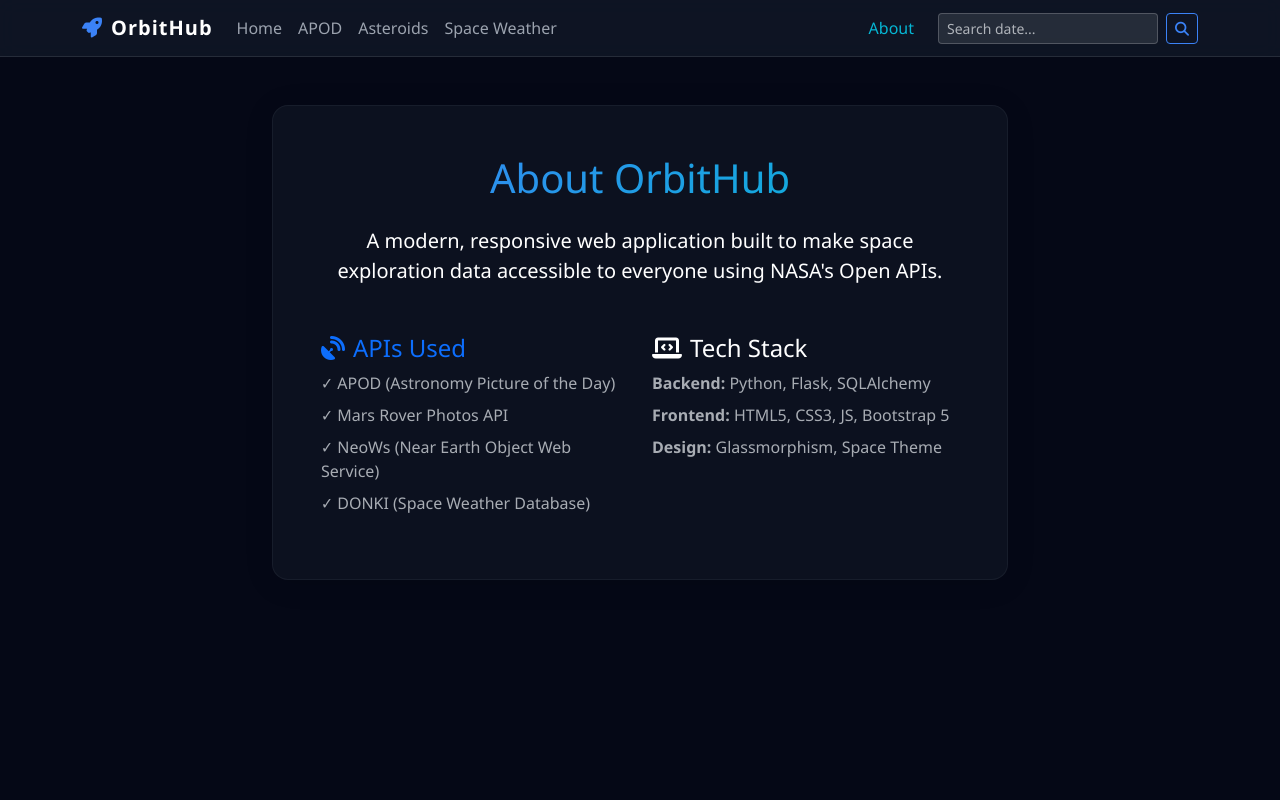
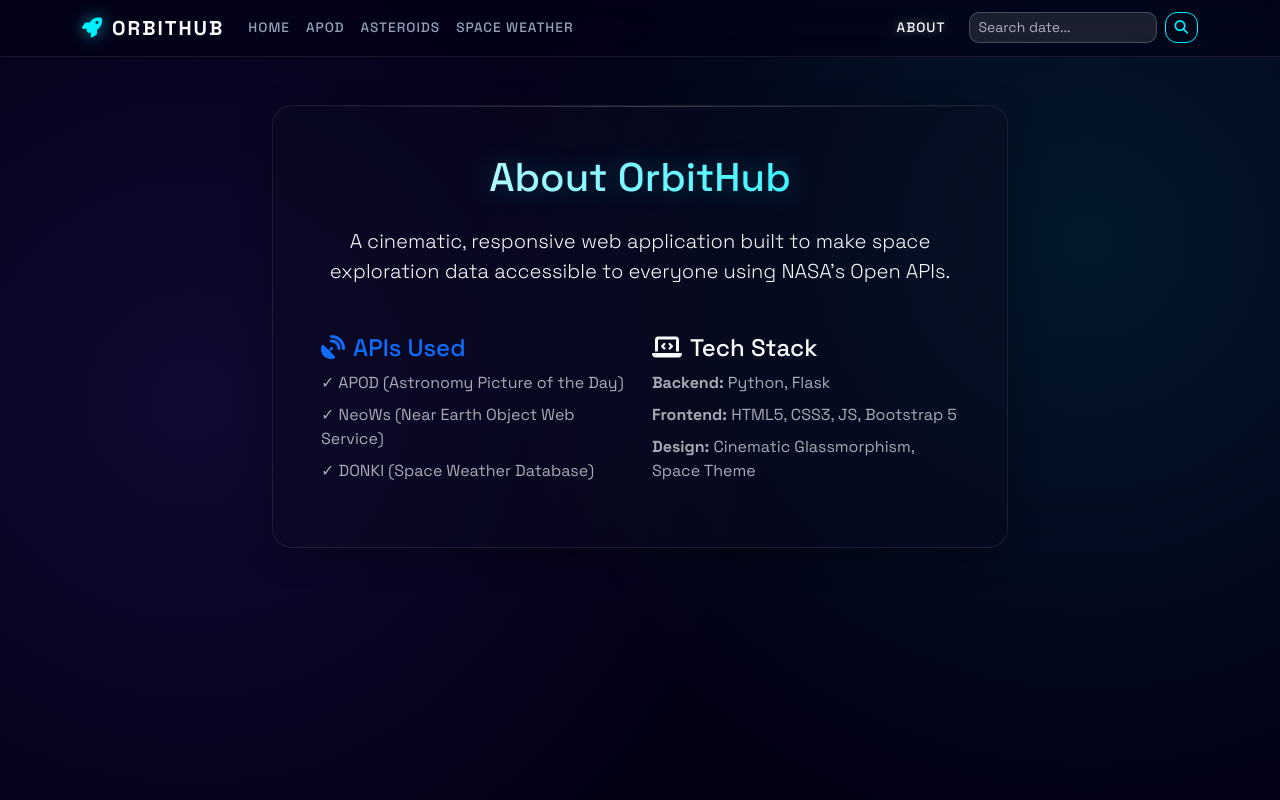
Before and after one commit to saanuvii/OrbitHub-app, a Flask app: page /about in a window 1280 px wide. Run offline with Flask 3, Linux system fonts and the light colour scheme.

Commit message:
feat: improve API resilience and update UI to cinematic space theme

```diff
--- a/NASA-Space-Explorer/static/css/style.css
+++ b/NASA-Space-Explorer/static/css/style.css
@@ -1,16 +1,23 @@
+@import url('https://fonts.googleapis.com/css2?family=Space+Grotesk:wght@300;400;500;600;700&display=swap');
+
 :root {
-    --bg-color: #050816;
-    --card-bg: #111827;
-    --primary: #3B82F6;
-    --accent: #06B6D4;
-    --text: #ffffff;
-    --text-muted: #9ca3af;
+    --bg-color: #030014;
+    --card-bg: rgba(10, 10, 30, 0.4);
+    --primary: #4F46E5;
+    --accent: #00F0FF;
+    --text: #F8FAFC;
+    --text-muted: #94A3B8;
+    --glass-border: rgba(255, 255, 255, 0.08);
 }
 
 body {
     background-color: var(--bg-color);
+    background-image:
+        radial-gradient(circle at 15% 50%, rgba(79, 70, 229, 0.15) 0%, transparent 50%),
+        radial-gradient(circle at 85% 30%, rgba(0, 240, 255, 0.1) 0%, transparent 50%);
+    background-attachment: fixed;
     color: var(--text);
-    font-family: 'Segoe UI', Tahoma, Geneva, Verdana, sans-serif;
+    font-family: 'Space Grotesk', sans-serif;
     min-height: 100vh;
     display: flex;
     flex-direction: column;
@@ -18,45 +25,63 @@ body {
 
 /* Navbar */
 .navbar {
-    background: rgba(17, 24, 39, 0.8) !important;
-    backdrop-filter: blur(10px);
-    -webkit-backdrop-filter: blur(10px);
-    border-bottom: 1px solid rgba(255, 255, 255, 0.1);
+    background: rgba(3, 0, 20, 0.6) !important;
+    backdrop-filter: blur(20px);
+    -webkit-backdrop-filter: blur(20px);
+    border-bottom: 1px solid var(--glass-border);
 }
 
 .navbar-brand {
-    font-weight: bold;
+    font-weight: 700;
     color: var(--text) !important;
-    letter-spacing: 1px;
+    letter-spacing: 2px;
+    text-transform: uppercase;
 }
 
 .navbar-brand i {
-    color: var(--primary);
+    color: var(--accent);
+    filter: drop-shadow(0 0 8px rgba(0, 240, 255, 0.6));
 }
 
 .nav-link {
     color: var(--text-muted) !important;
-    transition: color 0.3s ease;
+    transition: color 0.3s ease, text-shadow 0.3s ease;
+    text-transform: uppercase;
+    font-size: 0.85rem;
+    letter-spacing: 1px;
+    font-weight: 500;
 }
 
 .nav-link:hover, .nav-link.active {
-    color: var(--accent) !important;
+    color: var(--text) !important;
+    text-shadow: 0 0 10px rgba(255, 255, 255, 0.4);
 }
 
-/* Cards & Glassmorphism */
+/* Glassmorphism Cards */
 .glass-card {
-    background: rgba(17, 24, 39, 0.6);
-    backdrop-filter: blur(12px);
-    -webkit-backdrop-filter: blur(12px);
-    border: 1px solid rgba(255, 255, 255, 0.05);
-    border-radius: 16px;
-    box-shadow: 0 4px 30px rgba(0, 0, 0, 0.1);
-    transition: transform 0.3s ease, box-shadow 0.3s ease;
+    background: var(--card-bg);
+    backdrop-filter: blur(16px);
+    -webkit-backdrop-filter: blur(16px);
+    border: 1px solid var(--glass-border);
+    border-radius: 20px;
+    box-shadow: 0 8px 32px rgba(0, 0, 0, 0.3);
+    transition: all 0.4s cubic-bezier(0.175, 0.885, 0.32, 1.275);
+    position: relative;
+    overflow: hidden;
+}
+
+.glass-card::before {
+    content: '';
+    position: absolute;
+    top: 0; left: 0; right: 0;
+    height: 1px;
+    background: linear-gradient(90deg, transparent, rgba(255,255,255,0.2), transparent);
 }
 
 .glass-card:hover {
-    transform: translateY(-5px);
-    box-shadow: 0 10px 40px rgba(59, 130, 246, 0.2);
+    transform: translateY(-10px) scale(1.02);
+    box-shadow: 0 15px 45px rgba(0, 240, 255, 0.15);
+    border-color: rgba(0, 240, 255, 0.3);
 }
 
 /* Buttons */
@@ -64,39 +89,48 @@ body {
     background: linear-gradient(135deg, var(--primary), var(--accent));
     color: white;
     border: none;
-    border-radius: 8px;
-    padding: 0.5rem 1.5rem;
+    border-radius: 12px;
+    padding: 0.75rem 2rem;
+    font-weight: 600;
+    letter-spacing: 1px;
     transition: all 0.3s ease;
+    text-transform: uppercase;
+    font-size: 0.9rem;
 }
 
 .btn-gradient:hover {
     transform: scale(1.05);
-    box-shadow: 0 0 15px rgba(6, 182, 212, 0.4);
+    box-shadow: 0 0 20px rgba(0, 240, 255, 0.5);
     color: white;
 }
 
 .btn-outline-glow {
-    border: 1px solid var(--primary);
-    color: var(--primary);
+    border: 1px solid var(--accent);
+    color: var(--accent);
     background: transparent;
+    border-radius: 12px;
     transition: all 0.3s ease;
+    text-transform: uppercase;
+    letter-spacing: 1px;
+    font-size: 0.85rem;
+    font-weight: 500;
 }
 
 .btn-outline-glow:hover {
-    background: var(--primary);
+    background: rgba(0, 240, 255, 0.1);
     color: white;
-    box-shadow: 0 0 15px rgba(59, 130, 246, 0.4);
+    box-shadow: 0 0 15px rgba(0, 240, 255, 0.4);
 }
 
 /* Animations */
 .fade-in {
-    animation: fadeIn 0.8s ease-in-out forwards;
+    animation: fadeIn 1s cubic-bezier(0.4, 0, 0.2, 1) forwards;
     opacity: 0;
 }
 
 @keyframes fadeIn {
-    from { opacity: 0; transform: translateY(20px); }
-    to { opacity: 1; transform: translateY(0); }
+    from { opacity: 0; transform: translateY(30px); filter: blur(10px); }
+    to { opacity: 1; transform: translateY(0); filter: blur(0); }
 }
 
 .delay-1 { animation-delay: 0.2s; }
@@ -105,42 +139,43 @@ body {
 
 /* Custom Scrollbar */
 ::-webkit-scrollbar {
-    width: 8px;
+    width: 6px;
 }
 ::-webkit-scrollbar-track {
     background: var(--bg-color);
 }
 ::-webkit-scrollbar-thumb {
-    background: var(--card-bg);
-    border-radius: 4px;
+    background: var(--primary);
+    border-radius: 10px;
 }
 ::-webkit-scrollbar-thumb:hover {
-    background: var(--primary);
+    background: var(--accent);
 }
 
 /* Form Controls */
 .form-control, .form-select {
-    background-color: rgba(17, 24, 39, 0.8);
-    border: 1px solid rgba(255, 255, 255, 0.1);
+    background-color: rgba(10, 10, 30, 0.6);
+    border: 1px solid var(--glass-border);
     color: white;
+    border-radius: 10px;
 }
 .form-control:focus, .form-select:focus {
-    background-color: rgba(17, 24, 39, 1);
-    border-color: var(--primary);
+    background-color: rgba(10, 10, 30, 0.9);
+    border-color: var(--accent);
     color: white;
-    box-shadow: 0 0 0 0.25rem rgba(59, 130, 246, 0.25);
-}
-
-/* Footer */
-footer {
-    margin-top: auto;
-    border-top: 1px solid rgba(255, 255, 255, 0.1);
-    background: var(--card-bg);
+    box-shadow: 0 0 0 0.25rem rgba(0, 240, 255, 0.25);
 }
 
 /* Utilities */
 .text-gradient {
-    background: linear-gradient(135deg, var(--primary), var(--accent));
+    background: linear-gradient(to right, #ffffff, var(--accent));
     -webkit-background-clip: text;
     -webkit-text-fill-color: transparent;
+    text-shadow: 0 0 30px rgba(0, 240, 255, 0.3);
 }
+
+/* Tables */
+.table-dark {
+    --bs-table-bg: transparent;
+    --bs-table-border-color: var(--glass-border);
+}
--- a/NASA-Space-Explorer/templates/about.html
+++ b/NASA-Space-Explorer/templates/about.html
@@ -9,14 +9,13 @@
             <div class="glass-card p-5">
                 <h1 class="text-center mb-4 text-gradient">About OrbitHub</h1>
 
-                <p class="lead text-center mb-5">A modern, responsive web application built to make space exploration data accessible to everyone using NASA's Open APIs.</p>
+                <p class="lead text-center mb-5">A cinematic, responsive web application built to make space exploration data accessible to everyone using NASA's Open APIs.</p>
 
                 <div class="row g-4">
                     <div class="col-md-6">
                         <h4 class="text-primary"><i class="fas fa-satellite-dish me-2"></i>APIs Used</h4>
                         <ul class="list-unstyled text-muted">
                             <li class="mb-2">✓ APOD (Astronomy Picture of the Day)</li>
-                            <li class="mb-2">✓ Mars Rover Photos API</li>
                             <li class="mb-2">✓ NeoWs (Near Earth Object Web Service)</li>
                             <li class="mb-2">✓ DONKI (Space Weather Database)</li>
                         </ul>
@@ -25,9 +24,9 @@
                     <div class="col-md-6">
                         <h4 class="text-accent"><i class="fas fa-laptop-code me-2"></i>Tech Stack</h4>
                         <ul class="list-unstyled text-muted">
-                            <li class="mb-2"><strong>Backend:</strong> Python, Flask, SQLAlchemy</li>
+                            <li class="mb-2"><strong>Backend:</strong> Python, Flask</li>
                             <li class="mb-2"><strong>Frontend:</strong> HTML5, CSS3, JS, Bootstrap 5</li>
-                            <li class="mb-2"><strong>Design:</strong> Glassmorphism, Space Theme</li>
+                            <li class="mb-2"><strong>Design:</strong> Cinematic Glassmorphism, Space Theme</li>
                         </ul>
                     </div>
                 </div>
```
Also changed, not shown: NASA-Space-Explorer/routes/weather.py (+7 -0 lines), NASA-Space-Explorer/utils/nasa_api.py (+25 -13 lines).
